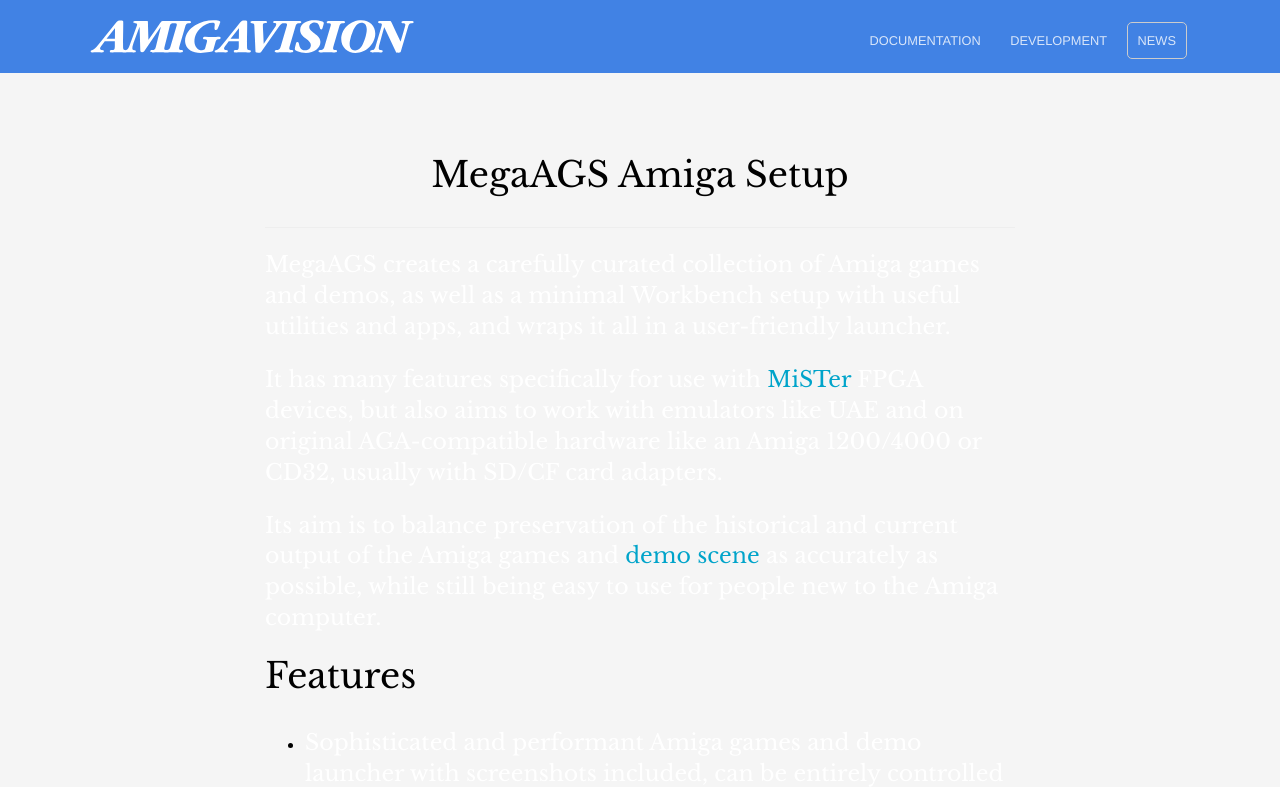
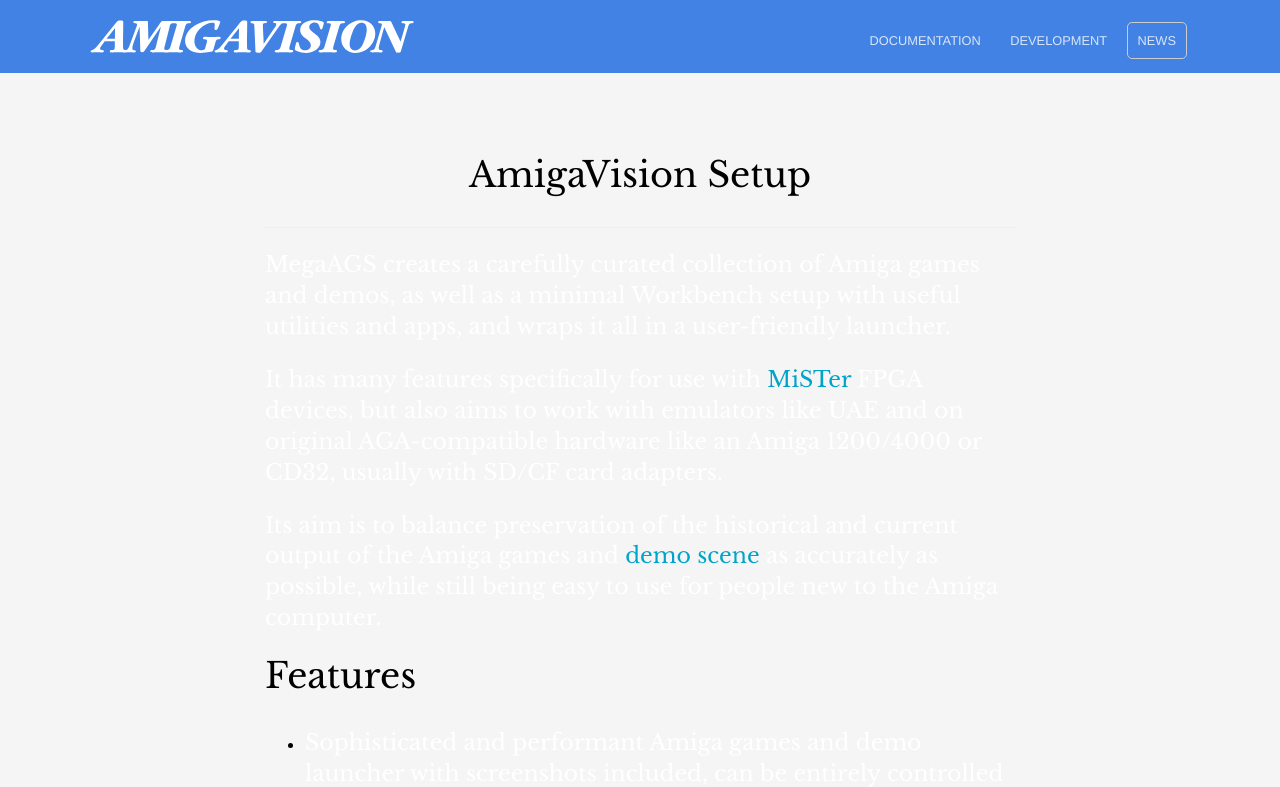
Before and after one commit to amigavision/amigavision.github.io, a Jekyll site: the page built from docs.md, in a window 1280 px wide and 900 px high. Shown: the top 787 px of the window. Built offline with Jekyll 4.4.1, drawn with Linux system fonts in a browser that asks for light colours.

Commit message:
Update docs.md

```diff
--- a/docs.md
+++ b/docs.md
@@ -1,5 +1,5 @@
 ---
-title: MegaAGS Amiga Setup
+title: AmigaVision Setup
 ---
 
 MegaAGS creates a carefully curated collection of Amiga games and demos, as well as a minimal Workbench setup with useful utilities and apps, and wraps it all in a user-friendly launcher.
```
